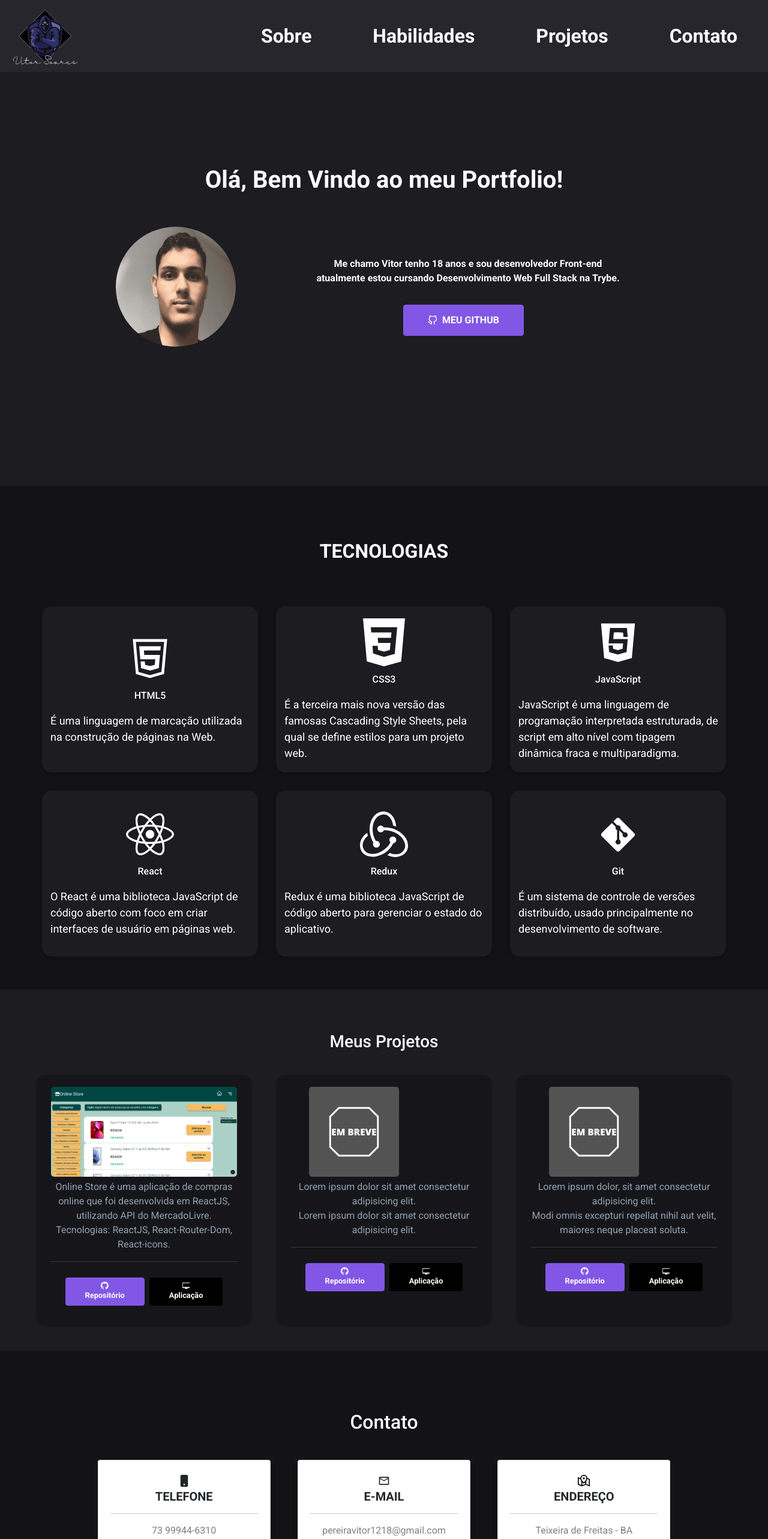
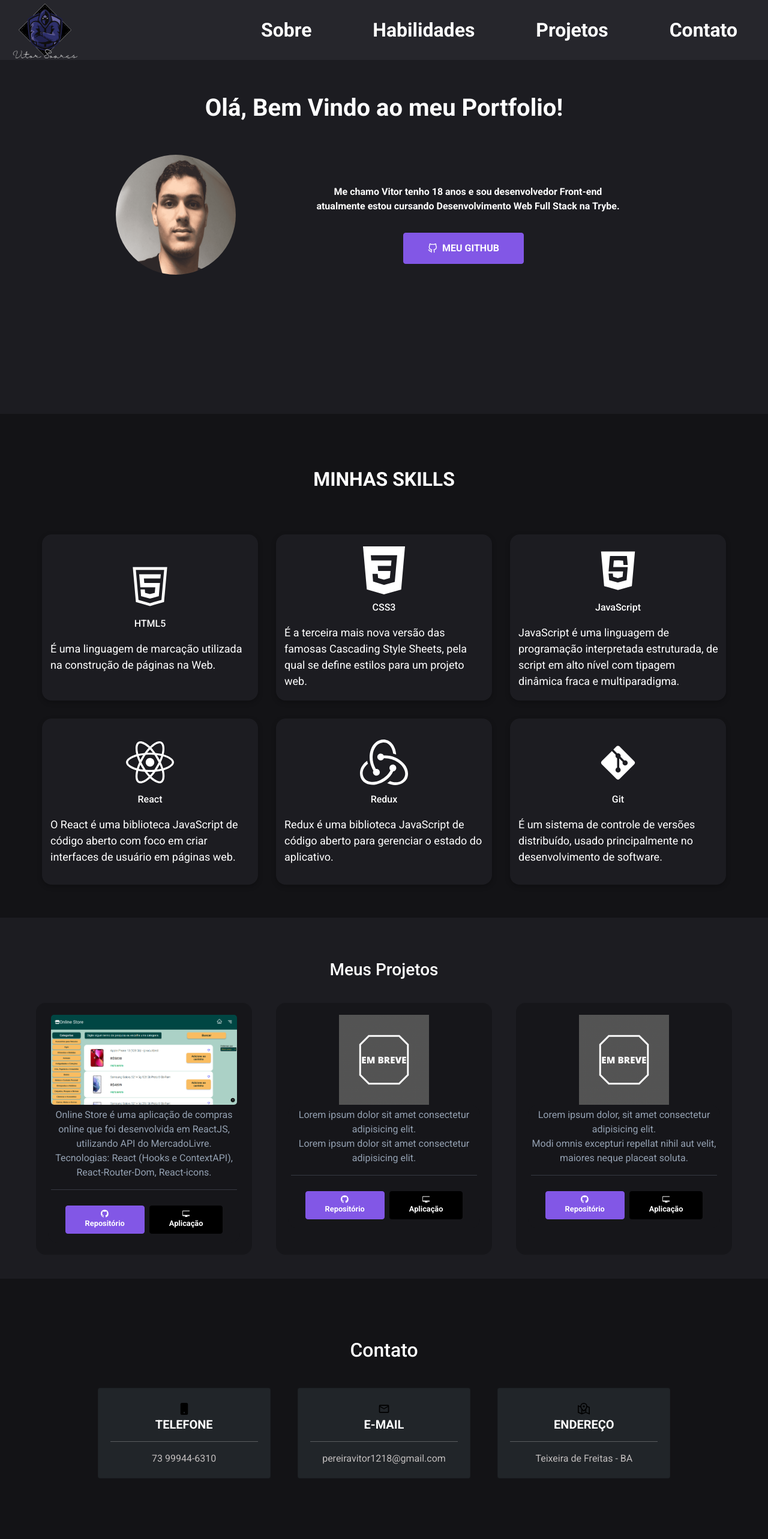
Before and after one commit to Vitosoaresp/vitosoaresp.github.io, a React (Create React App) app: page / in a window 1280 px wide. Shown: the top 2566 px of the page at 60% size. Built offline with nearby package versions, Linux system fonts and the light colour scheme.

Commit message:
feat: muda a barra de menu para mobile, muda cor dos cards de Contatos e muda a cor dos icons no footer

```diff
--- a/src/componentes/Contato/Contato.css
+++ b/src/componentes/Contato/Contato.css
@@ -45,7 +45,11 @@
 }
 
 .contato-container .card .card-body .card-text {
-  color: grey;
+  color: #c2bebe;
+}
+
+.card-icon {
+  color: black;
 }
 
 @media screen and (max-width: 600px ) {
--- a/src/componentes/Contato/Contato.jsx
+++ b/src/componentes/Contato/Contato.jsx
@@ -10,27 +10,27 @@ class Contato extends React.Component {
     return (
       <div id="contato" className="contato-container">
         <h2>Contato</h2>
-        <Card style={{ width: '18rem' }}>
+        <Card style={{ width: '18rem' }} bg="dark" text="white">
           <Card.Body>
-            <Card.Title>{<BsPhoneFill />}</Card.Title>
+            <Card.Title><BsPhoneFill className="card-icon" /></Card.Title>
             <Card.Subtitle>TELEFONE</Card.Subtitle>
             <hr />
             <Card.Text>73 99944-6310</Card.Text>
           </Card.Body>
         </Card>
 
-        <Card style={{ width: '18rem' }}>
+        <Card style={{ width: '18rem' }} bg="dark" text="white">
           <Card.Body>
-            <Card.Title>{<MdOutlineEmail />}</Card.Title>
+            <Card.Title><MdOutlineEmail className="card-icon" /></Card.Title>
             <Card.Subtitle>E-MAIL</Card.Subtitle>
             <hr />
             <Card.Text>pereiravitor1218@gmail.com</Card.Text>
           </Card.Body>
         </Card>
 
-        <Card style={{ width: '18rem' }}>
+        <Card style={{ width: '18rem' }} bg="dark" text="white">
           <Card.Body>
-            <Card.Title>{<GrMapLocation />}</Card.Title>
+            <Card.Title><GrMapLocation className="card-icon" /></Card.Title>
             <Card.Subtitle>ENDEREÇO</Card.Subtitle>
             <hr />
             <Card.Text>Teixeira de Freitas - BA</Card.Text>
--- a/src/componentes/Footer/Footer.css
+++ b/src/componentes/Footer/Footer.css
@@ -18,5 +18,6 @@
 }
 
 .footer-container a svg {
+  color: var(--btn-github);
   font-size: 45px;
 }
--- a/src/componentes/Habilidades/Habilidades.jsx
+++ b/src/componentes/Habilidades/Habilidades.jsx
@@ -9,9 +9,9 @@ import './Habilidades.css';
 class Habilidades extends React.Component {
   render() {
     return (
-      <section className="habilidades-container">
-        <h2>TECNOLOGIAS</h2>
-        <div className="cards" id="habilidades">
+      <section className="habilidades-container" id="habilidades">
+        <h2>MINHAS SKILLS</h2>
+        <div className="cards">
           <CardHabilidade
             icon={<AiOutlineHtml5 />}
             nome="HTML5"
--- a/src/componentes/Header/Header.css
+++ b/src/componentes/Header/Header.css
@@ -2,7 +2,7 @@ header {
   align-items: center;
   background-color: var(--primary-background);
   display: flex;
-  height: 120px;
+  height: 100px;
   position: fixed;
   top: 0;
   left: 0;
@@ -45,21 +45,36 @@ header nav a {
   font-size: 40px;
 }
 
+.btn-close-menu {
+  background-color: transparent;
+  position: absolute;
+  color: white;
+  font-size: 32px;
+  right: 40px;
+  top: 20px;
+}
+
 .menu-smartphone {
   overflow-y: hidden;
   align-items: center;
   background-color: var(--secundary-background);
   display: flex;
   flex-direction: column;
-  justify-content: center;
-  height: 0;
-  margin-top: 120px;
-  transition: height 0.6s ease-in-out;
+  justify-content: space-around;
+  position: fixed;
+  z-index: 1;
+  top: 0;
+  right: 0;
+  padding-block: 40px;
+  height: 100%;
+  transition: width 0.6s ease-in;
+  width: 0;
 }
 
 .menu-smartphone a {
   color: var(--headline);
   text-decoration: unset;
+  text-transform: uppercase;
 }
 
 .menu-smartphone a:hover, nav a:hover {
--- a/src/componentes/Header/Header.jsx
+++ b/src/componentes/Header/Header.jsx
@@ -1,5 +1,5 @@
 import React, { useState } from 'react';
-import { AiOutlineMenu } from 'react-icons/ai';
+import { AiOutlineClose, AiOutlineMenu } from 'react-icons/ai';
 import logo from '../../fotos/logoName.svg';
 import './Header.css';
 
@@ -8,22 +8,40 @@ function Header() {
   return (
     <>
       <header>
-        <img src={ logo } alt="logo" />
+        <img src={logo} alt="logo" />
         <nav>
           <a href="#sobre">Sobre</a>
           <a href="#habilidades">Habilidades</a>
           <a href="#projetos">Projetos</a>
           <a href="#contato">Contato</a>
         </nav>
-        <button type="button" className="btn-menu" onClick={ () => setMenuVisivel(!menuVisivel)}>
+        <button
+          type="button"
+          className="btn-menu"
+          onClick={() => setMenuVisivel(!menuVisivel)}
+        >
           <AiOutlineMenu />
         </button>
       </header>
-      <div className="menu-smartphone" style={ {height: menuVisivel ? '120px' : '0'} }>
-        <a href='#sobre' onClick={() => setMenuVisivel(false)}>Sobre</a>
-        <a href='#habilidades' onClick={() => setMenuVisivel(false)}>Habilidades</a>
-        <a href='#projetos' onClick={() => setMenuVisivel(false)}>Projetos</a>
-        <a href='#contato' onClick={() => setMenuVisivel(false)}>Contato</a>
+      <div
+        className="menu-smartphone"
+        style={{ width: menuVisivel ? '80vw' : '0' }}
+      >
+        <button type="button" onClick={() => setMenuVisivel(false)} className="btn-close-menu">
+          <AiOutlineClose />
+        </button>
+        <a href="#sobre" onClick={() => setMenuVisivel(false)}>
+          Sobre
+        </a>
+        <a href="#habilidades" onClick={() => setMenuVisivel(false)}>
+          Habilidades
+        </a>
+        <a href="#projetos" onClick={() => setMenuVisivel(false)}>
+          Projetos
+        </a>
+        <a href="#contato" onClick={() => setMenuVisivel(false)}>
+          Contato
+        </a>
       </div>
     </>
   );
--- a/src/componentes/Projetos/Projetos.jsx
+++ b/src/componentes/Projetos/Projetos.jsx
@@ -19,7 +19,7 @@ function Projetos() {
             Online Store é uma aplicação de compras online que foi desenvolvida
             em ReactJS, utilizando API do MercadoLivre.
             <br />
-            Tecnologias: ReactJS, React-Router-Dom, React-icons.
+            Tecnologias: React (Hooks e ContextAPI), React-Router-Dom, React-icons.
             <hr />
             <div className="btn-project">
               <a
@@ -48,7 +48,7 @@ function Projetos() {
 
         <div className="projeto-item">
           <div className="projeto-item-img">
-            <img src={emBreve} alt="" />
+            <img src={emBreve} alt="" width="100%" />
           </div>
           <div className="projeto-item-body">
             Lorem ipsum dolor sit amet consectetur adipisicing elit.
@@ -74,7 +74,7 @@ function Projetos() {
 
         <div className="projeto-item">
           <div className="projeto-item-img">
-            <img src={emBreve} alt="" />
+            <img src={emBreve} alt="" width="100%" />
           </div>
           <div className="projeto-item-body">
             Lorem ipsum dolor, sit amet consectetur adipisicing elit.
--- a/src/componentes/Sobre/Sobre.jsx
+++ b/src/componentes/Sobre/Sobre.jsx
@@ -5,9 +5,9 @@ import './Sobre.css';
 
 function Sobre() {
   return (
-    <div className="sobre-container">
+    <div className="sobre-container" id="sobre">
       <p>Olá, Bem Vindo ao meu Portfolio!</p>
-      <div className="sobre-mim-container" id="sobre">
+      <div className="sobre-mim-container">
         <div className="foto-container">
           <img src={ minhaFoto } alt="self de Vitor Soares" width="120px" />
         </div>
```
